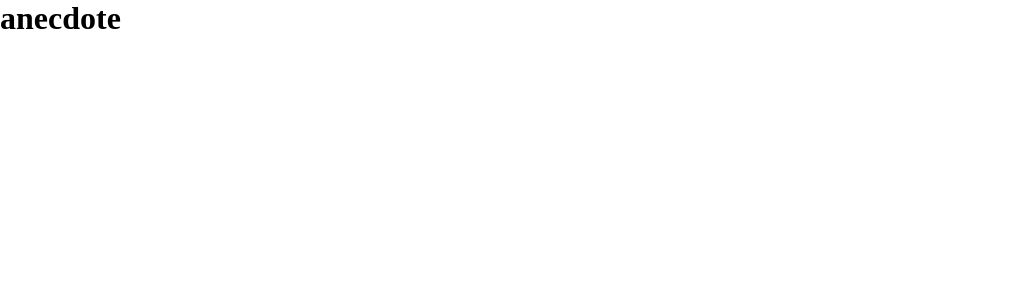
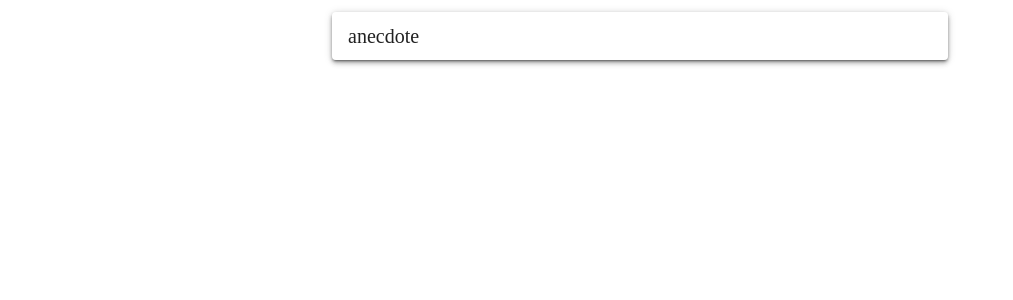
Before and after one commit to Simon-Truong/anecdote2, a Nuxt app: page / in a window 1280 px wide. Shown: the top 300 px of the page, without its empty margins (0-1013 px from the left). Built offline with nearby package versions, Linux system fonts and the light colour scheme.

Commit message:
feat: cols

```diff
--- a/assets/variables.scss
+++ b/assets/variables.scss
@@ -2,3 +2,8 @@
 //
 // The variables you want to modify
 // $font-size-root: 20px;
+
+$body-font-family: 'Roboto';
+$heading-font-family: 'Roboto';
+
+@import '~vuetify/src/styles/styles.sass';
--- a/nuxt.config.js
+++ b/nuxt.config.js
@@ -16,7 +16,17 @@ export default {
         content: process.env.npm_package_description || '',
       },
     ],
-    link: [{ rel: 'icon', type: 'image/x-icon', href: '/favicon.ico' }],
+    link: [
+      {
+        rel: 'icon',
+        type: 'image/x-icon',
+        href: '/favicon.ico',
+      },
+      {
+        href: 'https://fonts.googleapis.com/css2?family=Roboto&display=swap',
+        rel: 'stylesheet',
+      },
+    ],
   },
   /*
    ** Customize the progress-bar color
@@ -54,6 +64,7 @@ export default {
    */
   vuetify: {
     customVariables: ['~/assets/variables.scss'],
+    treeShake: true,
     theme: {
       dark: true,
       themes: {
--- a/pages/index.vue
+++ b/pages/index.vue
@@ -1,7 +1,21 @@
 <template>
-  <div>
-    <h1>anecdote</h1>
-  </div>
+  <v-container fluid>
+    <v-row>
+      <v-col cols="3" />
+
+      <v-col cols="6">
+        <v-card>
+          <v-toolbar dense>
+            <v-toolbar-title>anecdote</v-toolbar-title>
+
+            <v-spacer></v-spacer>
+          </v-toolbar>
+        </v-card>
+      </v-col>
+
+      <v-col cols="3" />
+    </v-row>
+  </v-container>
 </template>
 
 <script lang="ts">
```
